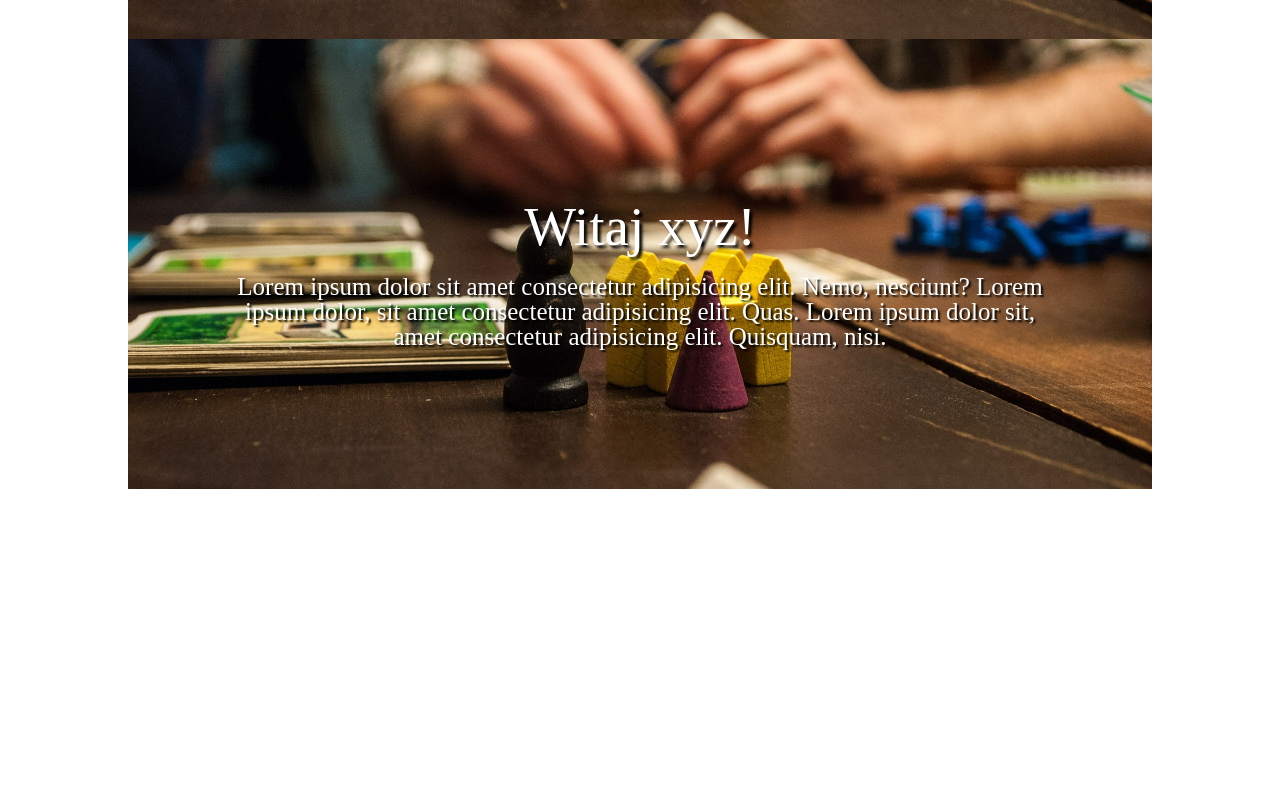
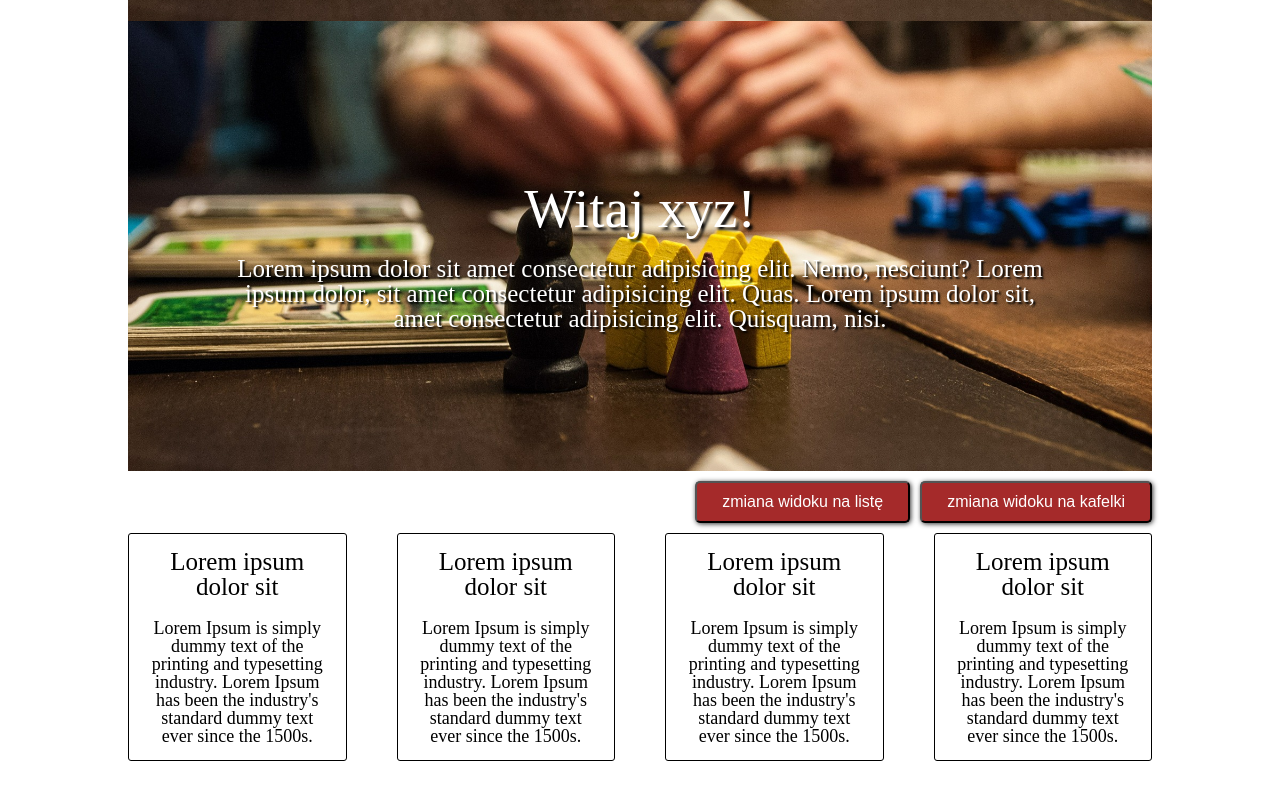
Before and after one commit to eparzych/BoardGamesApp, a website: page index.html in a window 1280 px wide. Shown: the part 1466-2277 px from the top of the page. Before the commit the page ends 1955 px from the top, so only its background shows below. Drawn offline with Linux system fonts and the light colour scheme.

Commit message:
sekcja z listą rozeranych rozgrywek

```diff
--- a/index.html
+++ b/index.html
@@ -81,6 +81,43 @@
         <h1 class="section__open__login__title">Witaj xyz!</h1>
         <p class="section__open__login_text">Lorem ipsum dolor sit amet consectetur adipisicing elit. Nemo, nesciunt? Lorem ipsum dolor, sit amet consectetur adipisicing elit. Quas. Lorem ipsum dolor sit, amet consectetur adipisicing elit. Quisquam, nisi.</p>
     </section>
+
+    <!-- <h1 class="board__games__played__title"></h1>Tytuły planszówek, w które było grane:</h1>
+ -->
+
+    <section class="container board__games__played">
+        <div class="board__games__played__btn">
+            <button class="btn">zmiana widoku na listę</button>
+            <button class="btn">zmiana widoku na kafelki</button>
+        </div>
+        <div class="played__game">
+            <article class="board__game">
+                <h2 class="played__board__game__title">Lorem ipsum dolor sit</h2>
+                <span class="played__board__game__text">
+                    Lorem Ipsum is simply dummy text of the printing and typesetting industry. Lorem Ipsum has been the industry's standard dummy text ever since the 1500s.
+                </span>
+            </article>
+            <article class="board__game">
+                <h2 class="played__board__game__title">Lorem ipsum dolor sit</h2>
+                <span class="played__board__game__text">
+                    Lorem Ipsum is simply dummy text of the printing and typesetting industry. Lorem Ipsum has been the industry's standard dummy text ever since the 1500s.
+                </span>
+            </article>
+            <article class="board__game">
+                <h2 class="played__board__game__title">Lorem ipsum dolor sit</h2>
+                <span class="played__board__game__text">
+                    Lorem Ipsum is simply dummy text of the printing and typesetting industry. Lorem Ipsum has been the industry's standard dummy text ever since the 1500s.
+                </span>
+            </article>
+            <article class="board__game">
+                <h2 class="played__board__game__title">Lorem ipsum dolor sit</h2>
+                <span class="played__board__game__text">
+                    Lorem Ipsum is simply dummy text of the printing and typesetting industry. Lorem Ipsum has been the industry's standard dummy text ever since the 1500s.
+                </span>
+            </article>
+
+        </div>
+    </section>
   </main>
 </bod>
 </html>
--- a/scss/elements/_section.scss
+++ b/scss/elements/_section.scss
@@ -12,6 +12,10 @@
       margin-bottom: 50px;
       color: black;
 
+      &:nth-child(3) {
+        margin-right: 0;
+      }
+
     .section__article__title {
       padding-bottom: 20px;
       font-size: 25px;
--- /dev/null
+++ b/scss/elements/_section_board_games_played.scss
@@ -0,0 +1,44 @@
+.board__games__played {
+
+  .board__games__played__btn{
+    display: flex;
+    justify-content: flex-end;
+
+    .btn {
+      margin: 10px 0px 10px 10px;
+    }
+  }
+
+  .played__game {
+    display: flex;
+    justify-content: space-between;
+
+    article {
+      display: flex;
+      flex-direction: column;
+      justify-content: center;
+      align-items: center;
+      margin-right: 50px;
+      margin-bottom: 50px;
+      padding: 15px;
+      color: black;
+      border: 1px solid black;
+      border-radius: 3px;
+
+      &:nth-child(4) {
+        margin-right: 0;
+      }
+
+      .played__board__game__title {
+        padding-bottom: 20px;
+        font-size: 25px;
+        text-align: center;
+      }
+
+      .played__board__game__text{
+        text-align: center;
+        font-size: 18px;
+      }
+    }
+  }
+}
--- a/scss/style.scss
+++ b/scss/style.scss
@@ -11,6 +11,8 @@
 @import "elements/buttons";
 @import "elements/section_login";
 @import "elements/section_open_login";
+@import "elements/_section_board_games_played";
+
 
 * {
     box-sizing: border-box;
```
Also changed, not shown: css/style.css, 1 other file.
